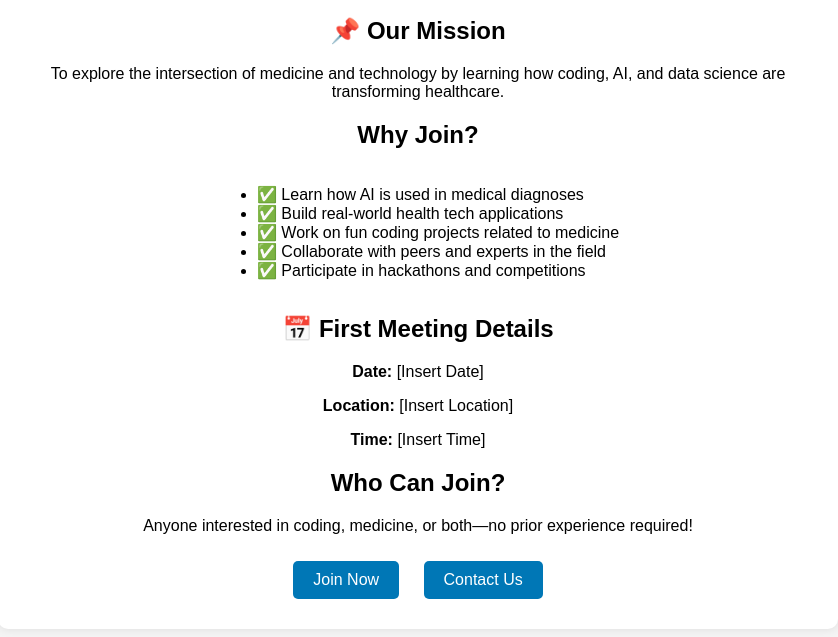
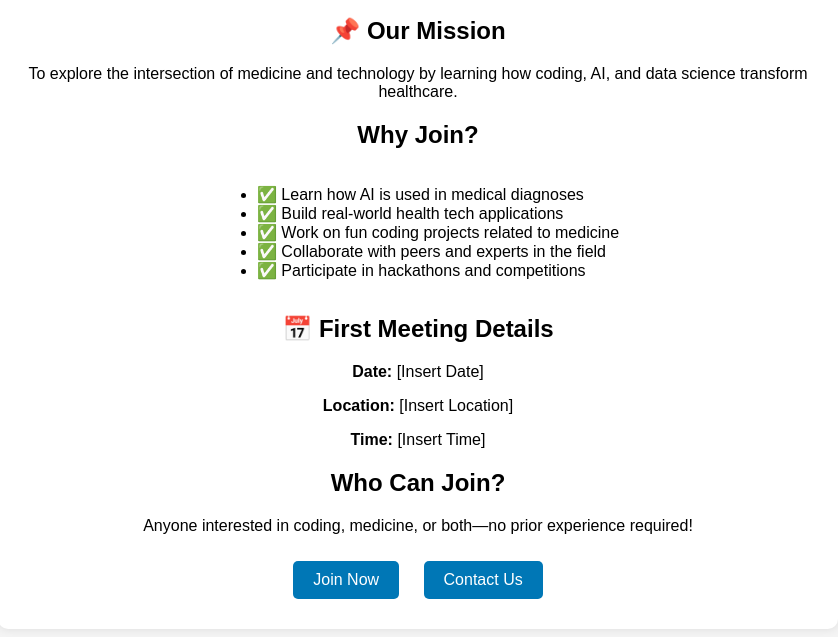
Before and after one commit to AsmiSam/medtech-club, a plain HTML site: page index.html in a window 1280 px wide. Shown: the part 171-808 px from the top of the page, without its empty margins (222-1060 px from the left). Drawn offline with Linux system fonts and the light colour scheme.

Commit message:
Update index.html

```diff
--- a/index.html
+++ b/index.html
@@ -42,7 +42,7 @@
         <h1>Welcome to the MedTech Coding Club!</h1>
         <p>Bringing Medicine and Technology Together!</p>
         <h2>📌 Our Mission</h2>
-        <p>To explore the intersection of medicine and technology by learning how coding, AI, and data science are transforming healthcare.</p>
+        <p>To explore the intersection of medicine and technology by learning how coding, AI, and data science transform healthcare.</p>
 
         <h2>Why Join?</h2>
         <ul style="text-align: left; display: inline-block;">
```
